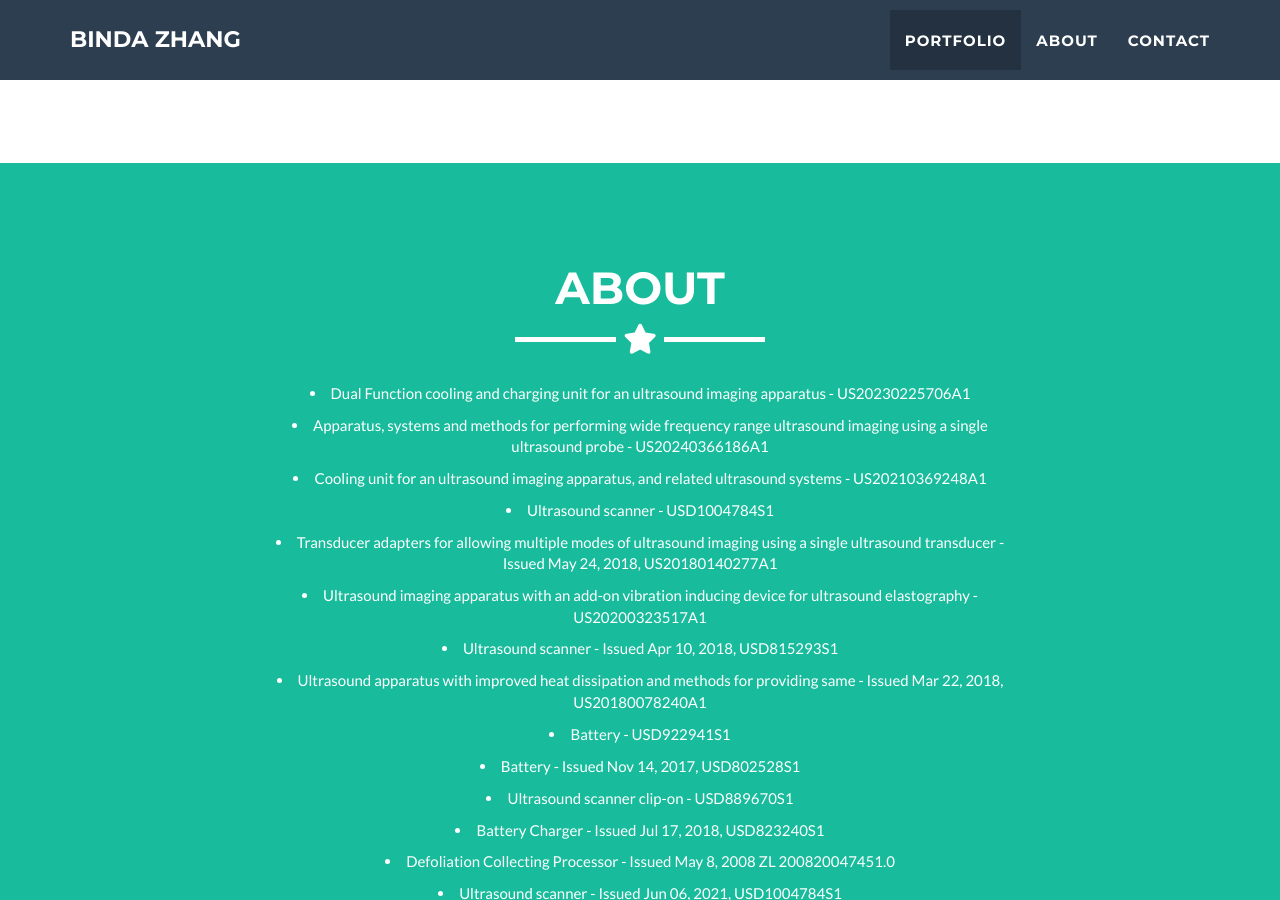
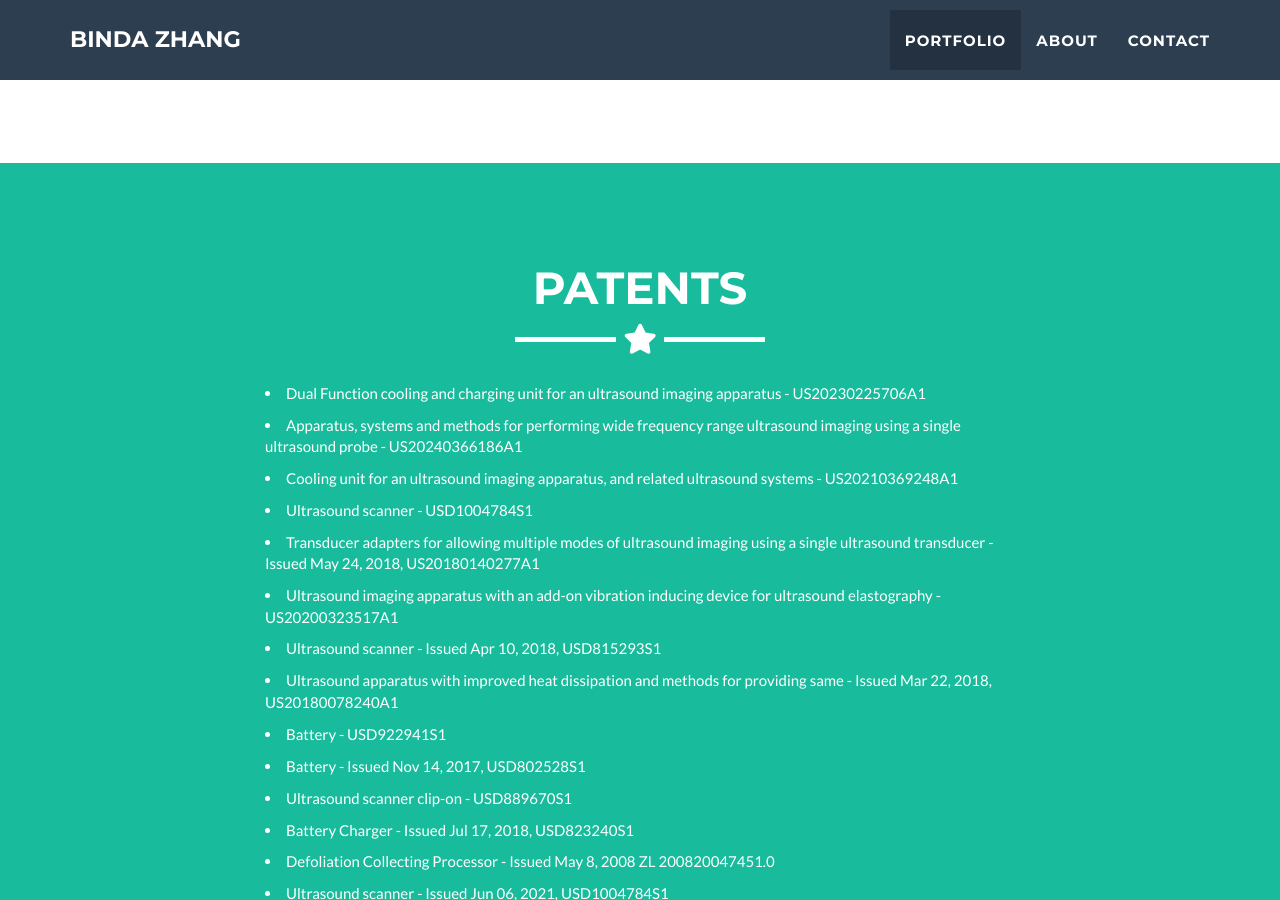
Before and after one commit to bindaz/bindaz.github.io, a Jekyll site: the page built from _posts/2014-07-18-project-1.markdown, in a window 1280 px wide and 900 px high, scrolled down 1509 px. Built offline with Jekyll 4.4.1, drawn with Linux system fonts in a browser that asks for light colours.

Commit message:
Update about.html

```diff
--- a/_includes/about.html
+++ b/_includes/about.html
@@ -3,12 +3,12 @@
   <div class="container">
     <div class="row">
       <div class="col-lg-12 text-center">
-        <h2>About</h2>
+        <h2>Patents</h2>
         <hr class="star-light">
       </div>
     </div>
     <div class="row">
-      <div class="col-lg-8 col-lg-offset-2 text-center">
+      <div class="col-lg-8 col-lg-offset-2 text-left">
         <p><li>Dual Function cooling and charging unit for an ultrasound imaging apparatus - US20230225706A1</li></p>
         <p><li>Apparatus, systems and methods for performing wide frequency range ultrasound imaging using a single ultrasound probe - US20240366186A1</li>
         <p><li>Cooling unit for an ultrasound imaging apparatus, and related ultrasound systems - US20210369248A1</li></p>
```
